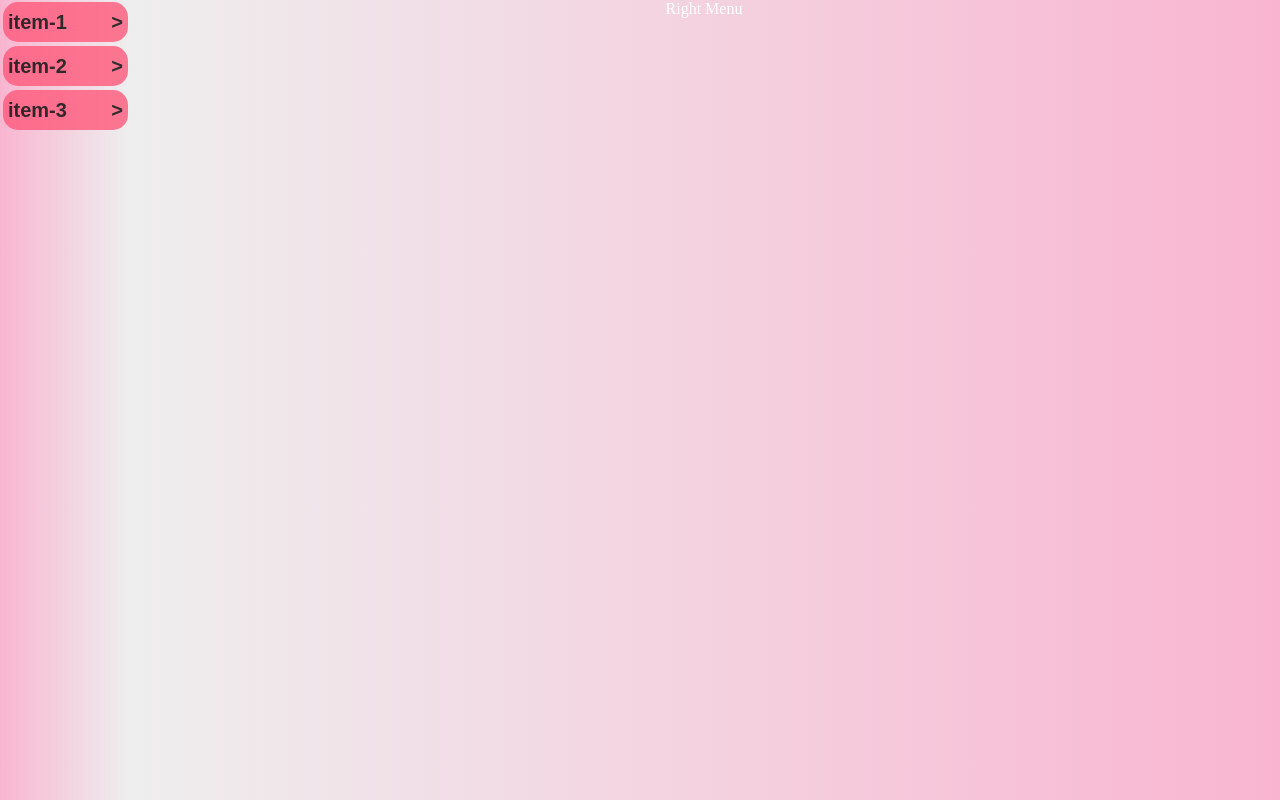
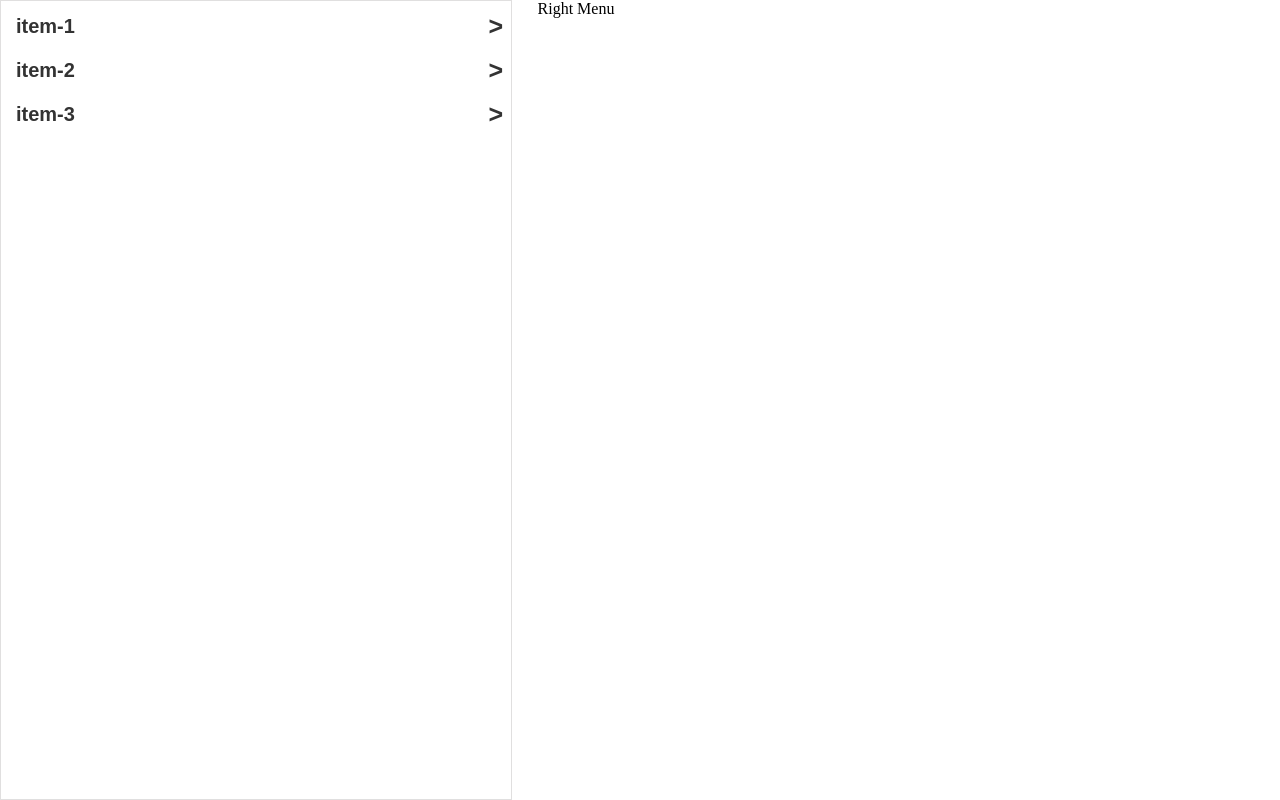
Before and after one commit to pouyacoder/BurgMenu, a Vue app: page / in a window 1280 px wide. Built offline with nearby package versions, Linux system fonts and the light colour scheme.

Commit message:
debug: menu selection. fix: style

```diff
--- a/src/components/HambergerMenu.vue
+++ /dev/null
@@ -1,52 +0,0 @@
-<script>
-export default {
-  name: "HambergerMenu",
-  props: ["items", "isActive"],
-  data: function () {
-    return {
-      subActive: false,
-    };
-  },
-  methods: {
-    toggleMenu: function () {
-      this.subActive = this.subActive ? false : true;
-    },
-  },
-  components: {},
-};
-</script>
-
-<template>
-  <div v-if="isActive" id="hamberger" class="hamberger .active">
-    <div class="item" v-for="item in items">
-      <button v-on:click="toggleMenu">{{ item.name }}</button>
-      <HambergerMenu
-        v-if="item.children"
-        v-bind="{ items: item.children, isActive: subActive && isActive }"
-      />
-    </div>
-  </div>
-  <div v-else class="hamberger"></div>
-</template>
-
-<style>
-.hamberger {
-  padding: 0 4px;
-  height: 100%;
-  overflow: hidden;
-  /* transition: height 1s ease-in-out; */
-}
-
-.hamberger .item {
-}
-
-.hamberger .item button {
-  background-color: #c67ac9;
-  display: flex;
-  justify-content: center;
-}
-
-/* .hamberger .active {
-  height: 100%;
-} */
-</style>
--- a/src/components/MainMenu.vue
+++ b/src/components/MainMenu.vue
@@ -1,6 +1,5 @@
 <script>
 import MenuItem from "./MenuItem.vue";
-
 export default {
   name: "MainMenu",
   props: ["menuItems"],
@@ -21,7 +20,6 @@ export default {
 
 <style>
 .side-menu {
-  padding-left: 3px;
   width: 100%;
   display: flex;
   align-items: center;
--- a/src/components/MenuItem.vue
+++ b/src/components/MenuItem.vue
@@ -1,5 +1,5 @@
 <script>
-import HambergerMenu from "./HambergerMenu.vue";
+import MainMenu from "./MainMenu.vue";
 export default {
   name: "MenuItem",
   props: ["title", "sub"],
@@ -13,7 +13,7 @@ export default {
       this.isActive = this.isActive ? false : true;
     },
   },
-  components: { HambergerMenu },
+  components: { MainMenu: () => import("./MainMenu.vue") },
 };
 </script>
 
@@ -23,15 +23,20 @@ export default {
       <div>
         {{ title }}
       </div>
-      <div>></div>
+      <div class="dropdown-icon">
+        <div v-if="isActive && sub" class="active">></div>
+        <div v-else-if="!isActive && sub" class="off">></div>
+      </div>
     </button>
-    <HambergerMenu v-bind="{ items: sub, isActive: isActive }" />
+    <MainMenu v-if="sub && isActive" v-bind="{ menuItems: sub }" />
   </div>
 </template>
 
 <style>
 .container {
   width: 100%;
+  padding: 0 0 0 7px;
+  overflow: hidden;
 }
 
 .container button {
@@ -39,11 +44,11 @@ export default {
   height: 40px;
   font-size: 20px;
   font-weight: bold;
-  background-color: #ff597b;
+  background-color: white;
   opacity: 80%;
   border-radius: 15px;
   border: 0;
-  margin: 2px 0 2px 0;
+  margin: 2px 0px 2px 0;
   padding: 0 5px;
   display: flex;
   justify-content: space-between;
@@ -52,6 +57,21 @@ export default {
 }
 
 .container button:hover {
-  background-color: #ff8e9e;
+  background-color: rgba(202, 202, 202, 0.692);
+}
+
+.dropdown-icon {
+  font-size: 25px;
+  font-weight: bold;
+}
+
+.dropdown-icon .active {
+  rotate: 90deg;
+  transition: rotate 300ms ease-in-out;
+}
+
+.dropdown-icon .off {
+  rotate: 0deg;
+  transition: rotate 300ms ease-in-out;
 }
 </style>
--- a/src/styles/main.css
+++ b/src/styles/main.css
@@ -5,12 +5,12 @@
 }
 
 body {
-  background-color: #eeeeee;
-  color: white;
+  background-color: white;
+  color: black;
 }
 
 #app {
-  background-color: #eeeeee;
+  background-color: white;
   overflow: hidden;
   height: 100vh;
   display: flex;
@@ -20,7 +20,9 @@ body {
 }
 
 .side-left {
-  background-image: linear-gradient(to right, #f9b5d0, #eeeeee);
+  border: 1px solid;
+  padding: 3px;
+  border-color: #c0bfbf7e;
   color: black;
   width: 10%;
   display: flex;
@@ -29,6 +31,7 @@ body {
   flex-direction: column;
   height: 100%;
   transition: width 300ms ease-in-out;
+  z-index: 100;
 }
 
 .side-left:hover {
@@ -36,11 +39,13 @@ body {
 }
 
 .side-right {
-  background-image: linear-gradient(to right, #eeeeee, #f9b5d0);
+  position: fixed;
+  color: black;
   width: 90%;
   display: flex;
   align-items: center;
   justify-content: center top;
   flex-direction: column;
   height: 100%;
+  z-index: 0;
 }
```
